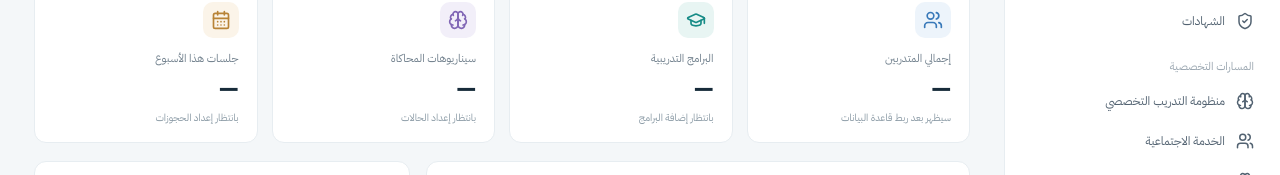
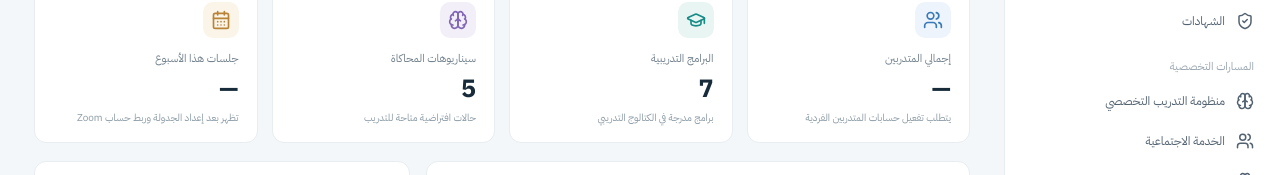
Before and after one commit to ffgg35646-ops/111111, a Next.js app: page / in a window 1280 px wide. Shown: the part 317-492 px from the top of the page. Built offline with nearby package versions, Linux system fonts and the light colour scheme.

Commit message:
Correct platform dashboard counts and launch notes

```diff
--- a/app/page.tsx
+++ b/app/page.tsx
@@ -30,6 +30,8 @@ const routeByLabel: Record<string,string> = {
   "دراسة الحالة والمقاييس": "/specialties?section=case-study",
   "مكتبة الحالات التدريبية": "/cases",
   "قاعة محاكاة الحالة": "/simulation",
+  "غرف الواقع الافتراضي": "/simulation",
+  "جلسات الإشراف": "/supervision",
   "الشخصيات الافتراضية": "/characters",
   "تقييم لغة الجسد": "/posture",
   "الغرف المشتركة": "/supervision",
@@ -43,10 +45,10 @@ const routeByLabel: Record<string,string> = {
 };
 
 const stats = [
-  {label:"إجمالي المتدربين",value:"—",note:"سيظهر بعد ربط قاعدة البيانات",icon:Users,tone:"blue"},
-  {label:"البرامج التدريبية",value:"—",note:"بانتظار إضافة البرامج",icon:GraduationCap,tone:"teal"},
-  {label:"سيناريوهات المحاكاة",value:"—",note:"بانتظار إعداد الحالات",icon:Brain,tone:"violet"},
-  {label:"جلسات هذا الأسبوع",value:"—",note:"بانتظار إعداد الحجوزات",icon:CalendarDays,tone:"amber"},
+  {label:"إجمالي المتدربين",value:"—",note:"يتطلب تفعيل حسابات المتدربين الفردية",icon:Users,tone:"blue"},
+  {label:"البرامج التدريبية",value:"7",note:"برامج مدرجة في الكتالوج التدريبي",icon:GraduationCap,tone:"teal"},
+  {label:"سيناريوهات المحاكاة",value:"5",note:"حالات افتراضية متاحة للتدريب",icon:Brain,tone:"violet"},
+  {label:"جلسات هذا الأسبوع",value:"—",note:"تظهر بعد إعداد الجدولة وربط حساب Zoom",icon:CalendarDays,tone:"amber"},
 ];
 
 const modules = [
```
Also changed, not shown: 1 other file (tests, documents, lock files or other folders).
